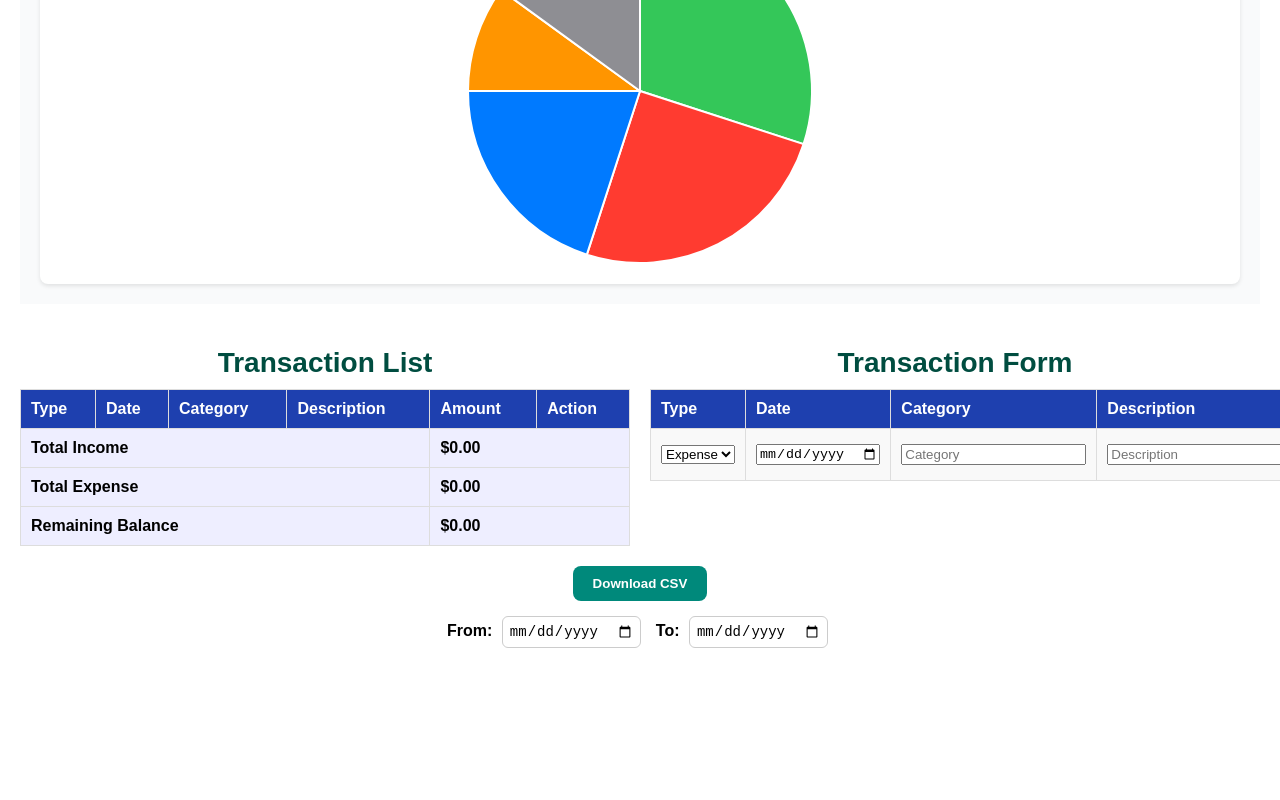
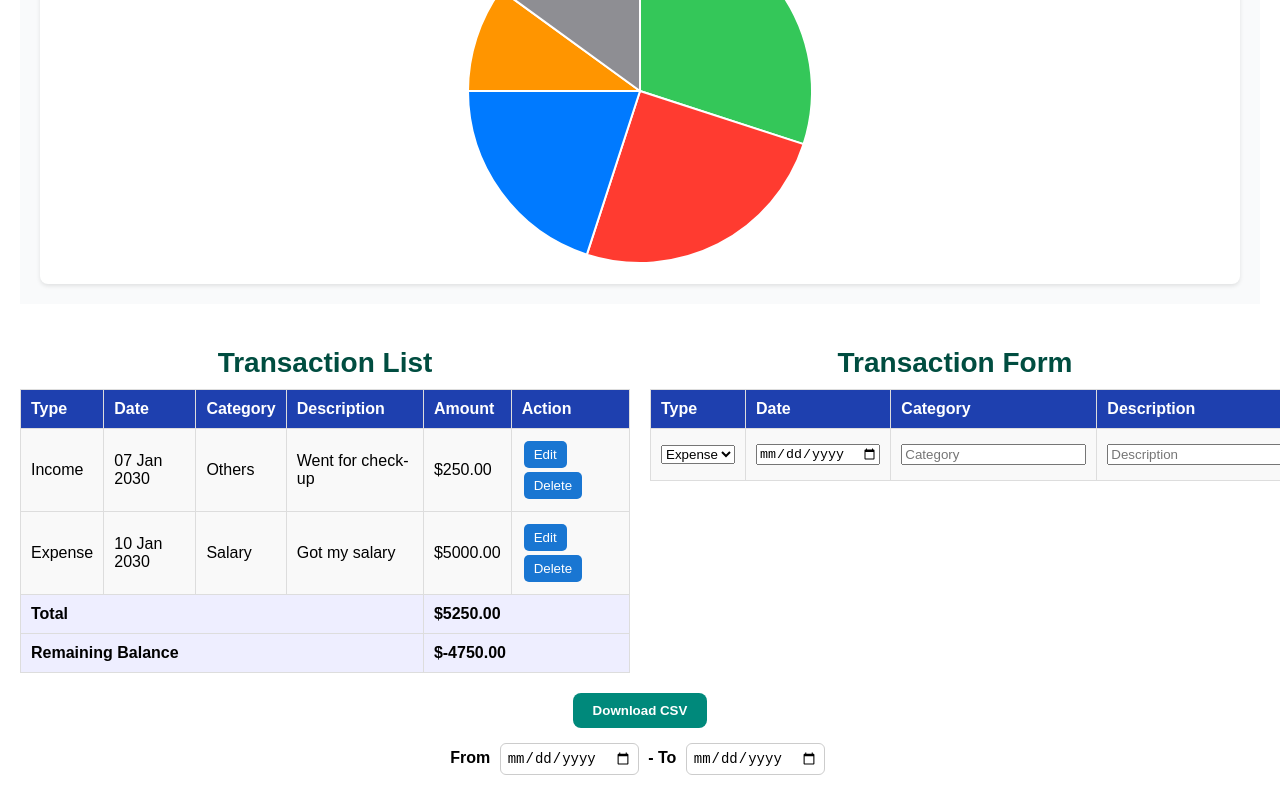
Before and after one commit to PrincessOkaroni/MoneyMesh, a React (Create React App) app: page / in a window 1280 px wide. Shown: the part 3014-3814 px from the top of the page. Before the commit the page ends 3687 px from the top, so only its background shows below. Built offline with nearby package versions, Linux system fonts and the light colour scheme.

Commit message:
works on FILE

```diff
--- a/src/components/Transaction.js
+++ b/src/components/Transaction.js
@@ -1,8 +1,10 @@
-import React, { useState } from "react";
+import React, { useState, useContext } from "react";
 import "./Transaction.css";
+import { useFinancial } from "../App"; // Adjust if needed
 
 const Transaction = () => {
-  const [transactions, setTransactions] = useState([]);
+  const { transactions, setTransactions } = useFinancial();
+
   const [formData, setFormData] = useState({
     type: "Expense",
     date: "",
@@ -11,10 +13,10 @@ const Transaction = () => {
     amount: "",
   });
 
-  const [startDate, setStartDate] = useState("");
-  const [endDate, setEndDate] = useState("");
+  const [filterStartDate, setFilterStartDate] = useState("");
+  const [filterEndDate, setFilterEndDate] = useState("");
 
-  // Handle input changes
+  // Handle form changes
   const handleChange = (e) => {
     const { name, value } = e.target;
     setFormData((prev) => ({
@@ -52,18 +54,10 @@ const Transaction = () => {
     setTransactions((prev) => prev.filter((item) => item.id !== t.id));
   };
 
-  // Filter transactions by date
-  const filteredTransactions = transactions.filter((t) => {
-    const tDate = new Date(t.date);
-    const from = startDate ? new Date(startDate) : null;
-    const to = endDate ? new Date(endDate) : null;
-    return (!from || tDate >= from) && (!to || tDate <= to);
-  });
-
-  // Download filtered CSV
+  // Download CSV
   const handleDownload = () => {
     const headers = "Type,Date,Category,Description,Amount\n";
-    const rows = filteredTransactions
+    const rows = transactions
       .map((t) =>
         [t.type, t.date, t.category, t.description, t.amount].join(",")
       )
@@ -80,6 +74,18 @@ const Transaction = () => {
     URL.revokeObjectURL(url);
   };
 
+  // Filtered transactions
+  const filteredTransactions = transactions.filter((t) => {
+    if (!filterStartDate && !filterEndDate) return true;
+    const tDate = new Date(t.date);
+    const start = filterStartDate ? new Date(filterStartDate) : null;
+    const end = filterEndDate ? new Date(filterEndDate) : null;
+    return (
+      (!start || tDate >= start) &&
+      (!end || tDate <= end)
+    );
+  });
+
   // Totals
   const totalIncome = filteredTransactions
     .filter((t) => t.type === "Income")
@@ -94,7 +100,7 @@ const Transaction = () => {
   return (
     <div className="transaction-container">
       <div className="transaction-sections">
-        {/* Transaction List Table */}
+        {/* Transaction List */}
         <div className="transaction-table">
           <h2>Transaction List</h2>
           <table>
@@ -109,7 +115,14 @@ const Transaction = () => {
               </tr>
             </thead>
             <tbody>
-              {filteredTransactions.map((t) => (
+              {filteredTransactions.length === 0 ? (
+                <tr>
+                  <td colSpan="6" style={{ textAlign: "center", color: "gray" }}>
+                    ❌ No transactions found for selected date range.
+                  </td>
+                </tr>
+              ) : (
+                filteredTransactions.map((t) => (
                   <tr key={t.id}>
                     <td>{t.type}</td>
                     <td>{t.date}</td>
@@ -121,16 +134,13 @@ const Transaction = () => {
                       <button onClick={() => handleDelete(t.id)}>Delete</button>
                     </td>
                   </tr>
-              ))}
+                ))
+              )}
             </tbody>
             <tfoot>
               <tr>
-                <td colSpan="4"><strong>Total Income</strong></td>
-                <td colSpan="2"><strong>${totalIncome.toFixed(2)}</strong></td>
-              </tr>
-              <tr>
-                <td colSpan="4"><strong>Total Expense</strong></td>
-                <td colSpan="2"><strong>${totalExpense.toFixed(2)}</strong></td>
+                <td colSpan="4"><strong>Total</strong></td>
+                <td colSpan="2"><strong>${(totalIncome + totalExpense).toFixed(2)}</strong></td>
               </tr>
               <tr>
                 <td colSpan="4"><strong>Remaining Balance</strong></td>
@@ -140,7 +150,7 @@ const Transaction = () => {
           </table>
         </div>
 
-        {/* Transaction Form Table */}
+        {/* Transaction Form */}
         <div className="transaction-form">
           <h2>Transaction Form</h2>
           <table>
@@ -157,49 +167,22 @@ const Transaction = () => {
             <tbody>
               <tr>
                 <td>
-                  <select
-                    name="type"
-                    value={formData.type}
-                    onChange={handleChange}
-                  >
+                  <select name="type" value={formData.type} onChange={handleChange}>
                     <option value="Expense">Expense</option>
                     <option value="Income">Income</option>
                   </select>
                 </td>
                 <td>
-                  <input
-                    type="date"
-                    name="date"
-                    value={formData.date}
-                    onChange={handleChange}
-                  />
+                  <input type="date" name="date" value={formData.date} onChange={handleChange} />
                 </td>
                 <td>
-                  <input
-                    type="text"
-                    name="category"
-                    placeholder="Category"
-                    value={formData.category}
-                    onChange={handleChange}
-                  />
+                  <input type="text" name="category" placeholder="Category" value={formData.category} onChange={handleChange} />
                 </td>
                 <td>
-                  <input
-                    type="text"
-                    name="description"
-                    placeholder="Description"
-                    value={formData.description}
-                    onChange={handleChange}
-                  />
+                  <input type="text" name="description" placeholder="Description" value={formData.description} onChange={handleChange} />
                 </td>
                 <td>
-                  <input
-                    type="number"
-                    name="amount"
-                    placeholder="Amount"
-                    value={formData.amount}
-                    onChange={handleChange}
-                  />
+                  <input type="number" name="amount" placeholder="Amount" value={formData.amount} onChange={handleChange} />
                 </td>
                 <td>
                   <button onClick={handleAdd}>Add</button>
@@ -210,27 +193,27 @@ const Transaction = () => {
         </div>
       </div>
 
-      {/* Download CSV */}
+      {/* CSV + Date Filters */}
       <button className="download-button" onClick={handleDownload}>
         Download CSV
       </button>
 
-      {/* Date Filter UI */}
-      <div className="date-filter" style={{ marginTop: "10px" }}>
+      <div className="date-filter">
         <label>
-          From:{" "}
+          From{" "}
           <input
             type="date"
-            value={startDate}
-            onChange={(e) => setStartDate(e.target.value)}
+            value={filterStartDate}
+            onChange={(e) => setFilterStartDate(e.target.value)}
           />
-        </label>
-        <label style={{ marginLeft: "10px" }}>
-          To:{" "}
+        </label>{" "}
+        -{" "}
+        <label>
+          To{" "}
           <input
             type="date"
-            value={endDate}
-            onChange={(e) => setEndDate(e.target.value)}
+            value={filterEndDate}
+            onChange={(e) => setFilterEndDate(e.target.value)}
           />
         </label>
       </div>
```
Lines whose indentation alone changed are shown as unchanged.
